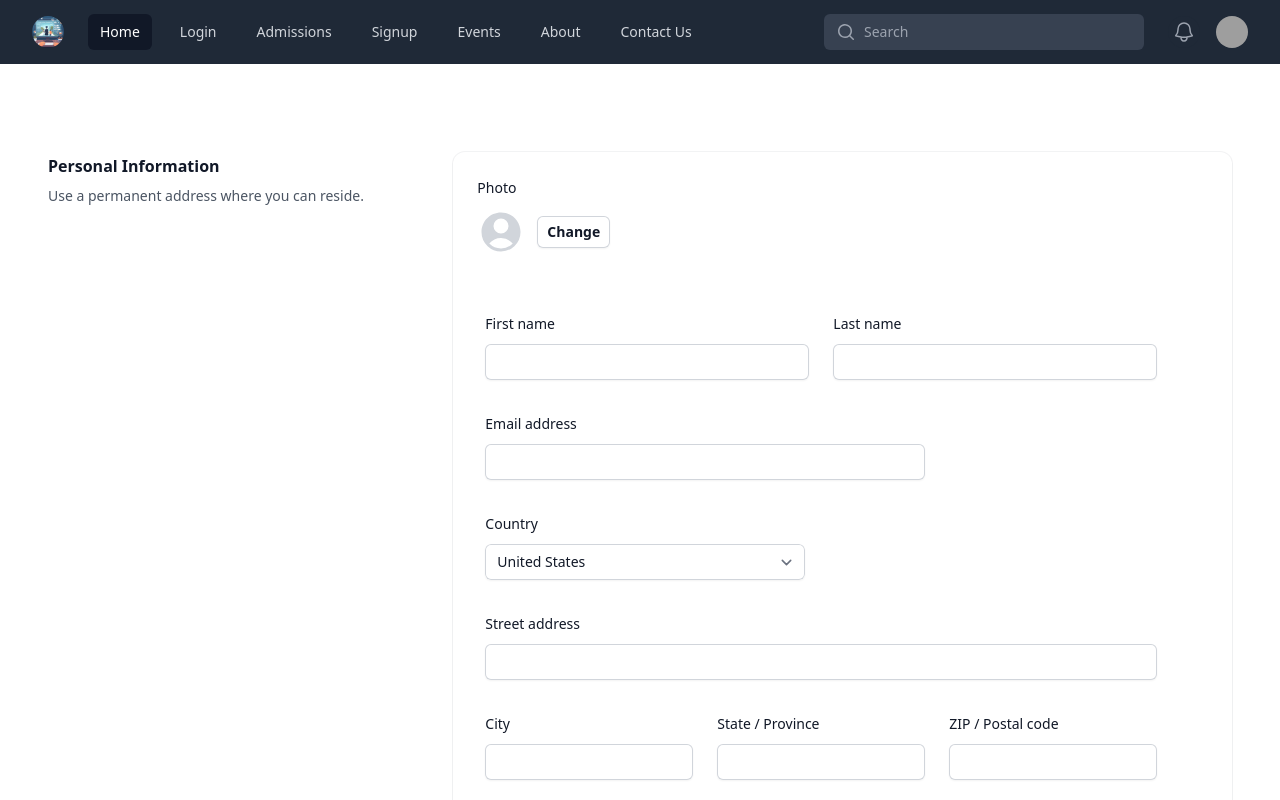
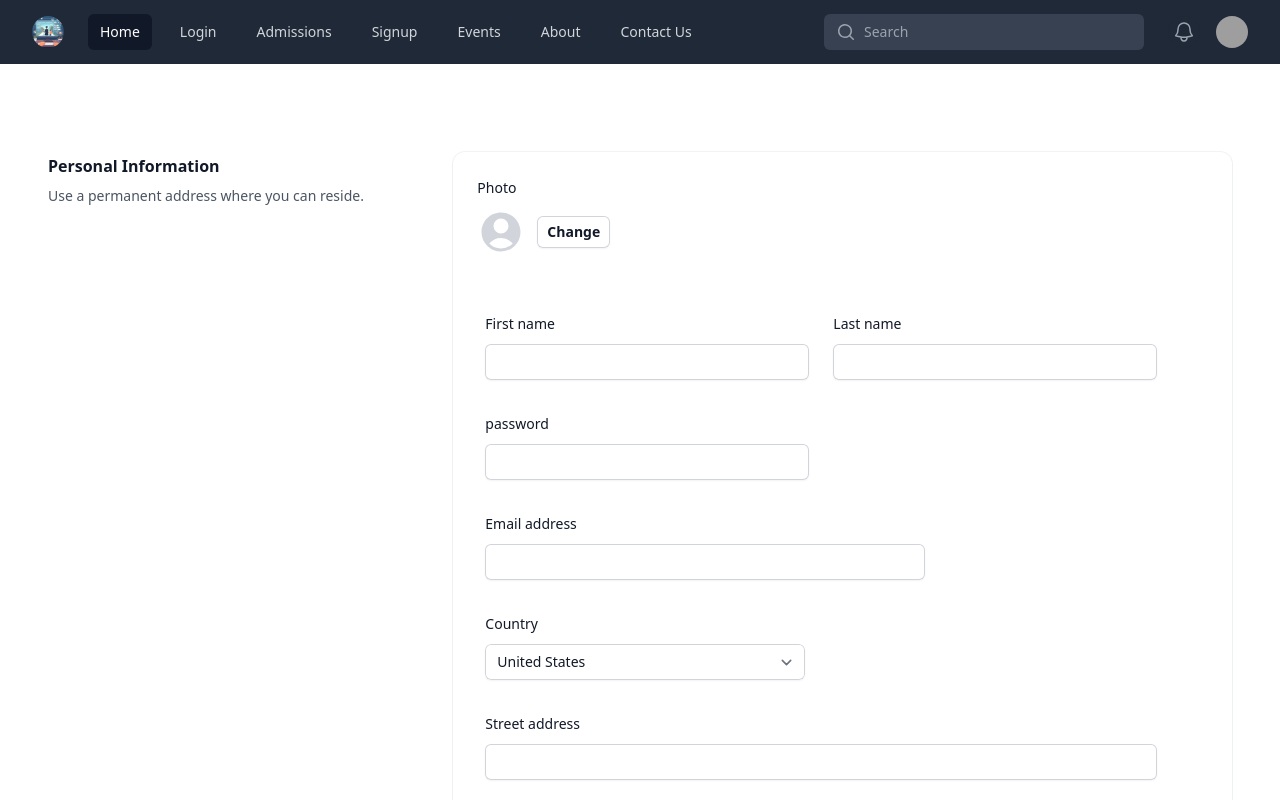
Before and after one commit to ambkingdavid/UNIPORTAL, a React (Vite) app in the folder client/: page /SignUp in a window 1280 px wide. Shown: the top 800 px of the page. Built offline with nearby package versions, Linux system fonts and the light colour scheme; grey boxes are pictures that could not be loaded.

Commit message:
Update Signup.jsx with password

```diff
--- a/client/src/pages/7.signup/Signup.jsx
+++ b/client/src/pages/7.signup/Signup.jsx
@@ -7,6 +7,7 @@
 export default function SignUp() {
   const [firstname, setFirstname] = useState("");
   const [lastname, setLastname] = useState("");
+  const [password, setPassword] = useState("");
   const [emailaddress, setEmailaddress] = useState("");
   const [country, setCountry] = useState("");
   const [streetAddress, setStreetAddress] = useState("");
@@ -27,6 +28,7 @@
     dispatch(signup({
       firstname: firstname,
       lastname: lastname,
+      password: password,
       emailaddress: emailaddress,
       country: country,
       streetAddress: streetAddress,
@@ -95,6 +97,23 @@
                   onChange={(e) => setLastname(e.target.value)}
                     id="last-name"
                     autoComplete="family-name"
+                    className="block w-full rounded-md border-0 py-1.5 text-gray-900 shadow-sm ring-1 ring-inset ring-gray-300 placeholder:text-gray-400 focus:ring-2 focus:ring-inset focus:ring-indigo-600 sm:text-sm sm:leading-6"
+                  />
+                </div>
+              </div>
+
+              <div className="sm:col-span-3">
+                <label htmlFor="password" className="block text-sm font-medium leading-6 text-gray-900">
+                  password
+                </label>
+                <div className="mt-2">
+                  <input
+                    type="password"
+                    name="password"
+                    value={password}
+                  onChange={(e) => setPassword(e.target.value)}
+                    id="password"
+                    autoComplete="password"
                     className="block w-full rounded-md border-0 py-1.5 text-gray-900 shadow-sm ring-1 ring-inset ring-gray-300 placeholder:text-gray-400 focus:ring-2 focus:ring-inset focus:ring-indigo-600 sm:text-sm sm:leading-6"
                   />
                 </div>
```
